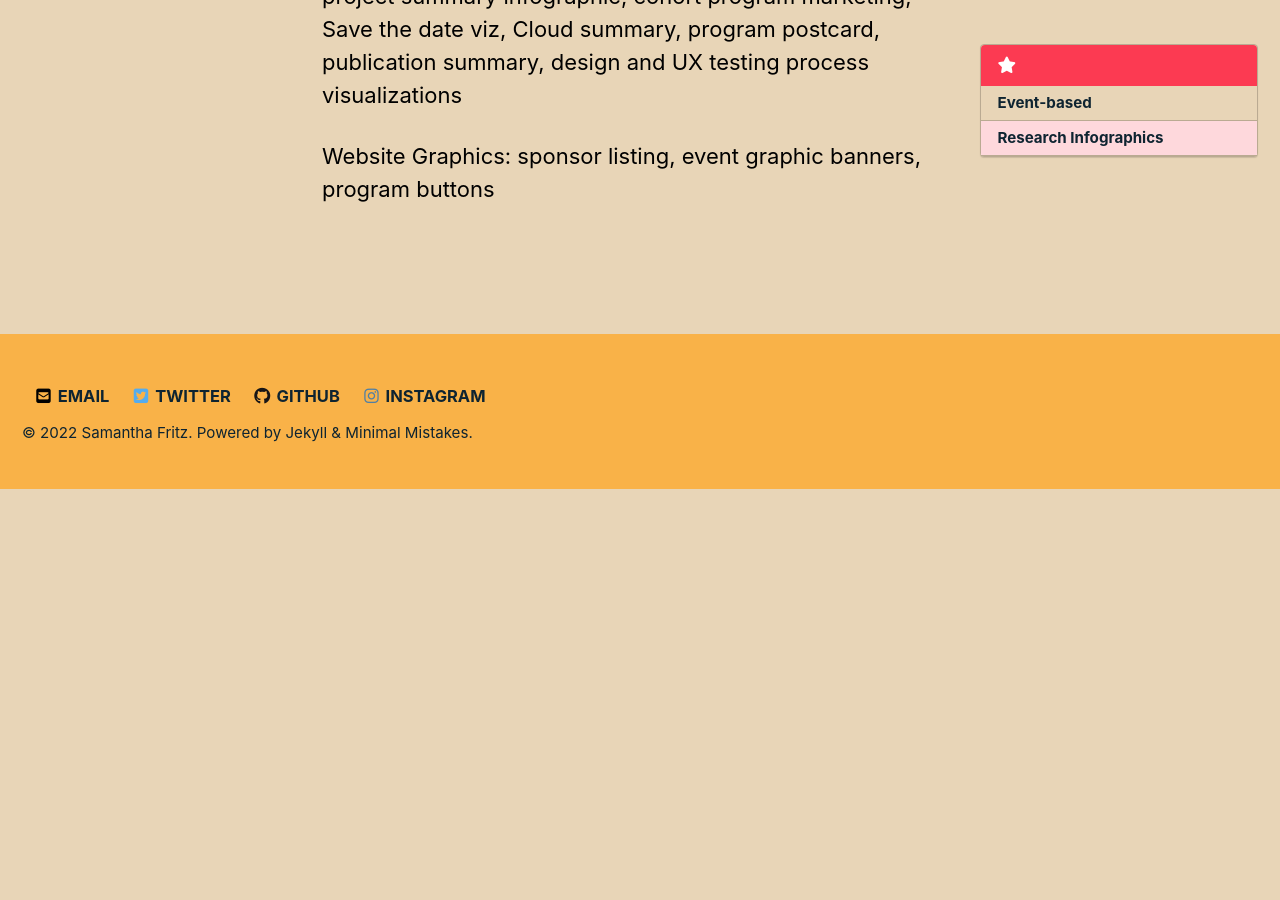
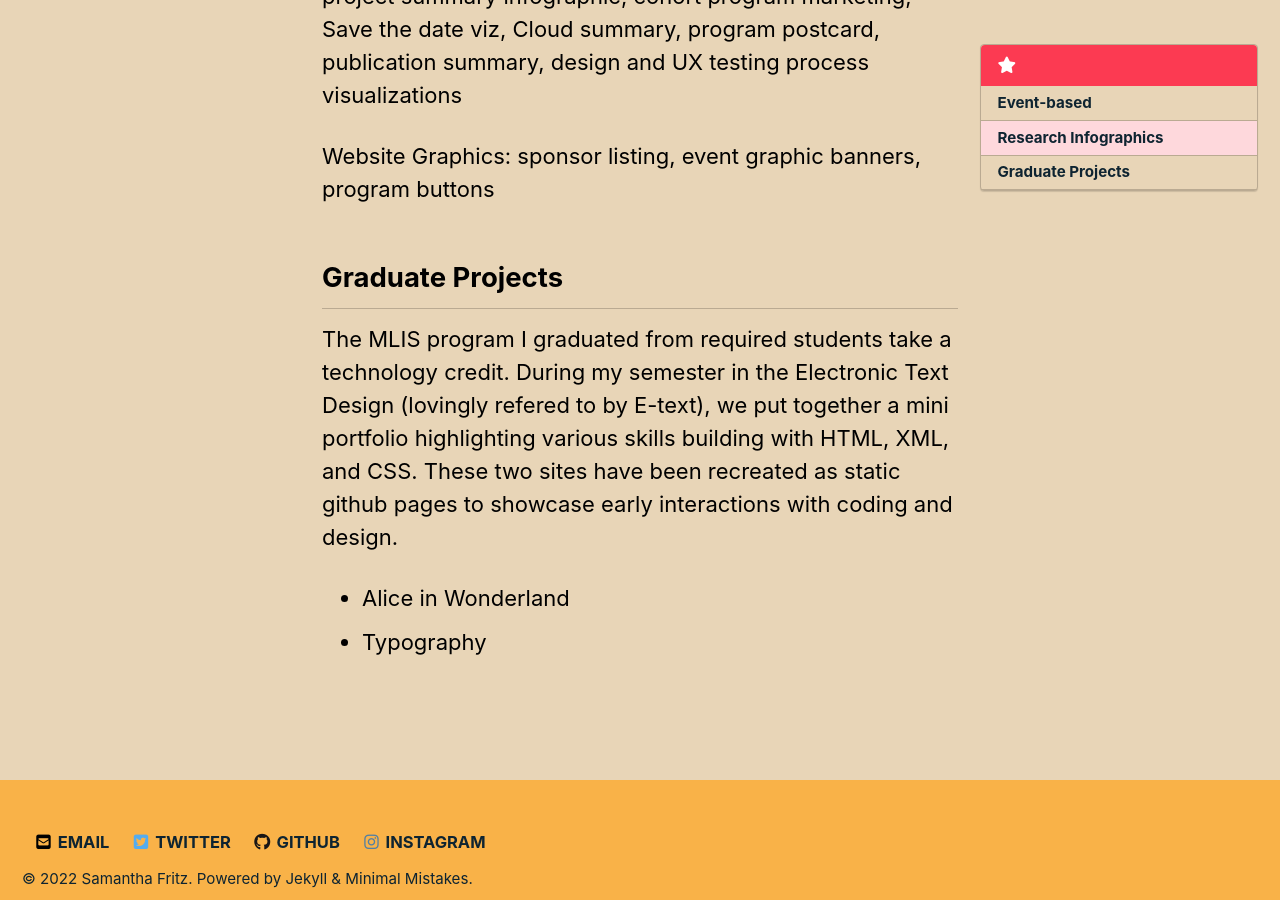
Before and after one commit to SamFritz/sfritzhold.github.io, a Jekyll site: the page built from _pages/digitalprojects.md, in a window 1280 px wide and 900 px high, scrolled down 971 px. Built offline with Jekyll 4.4.1, drawn with Linux system fonts in a browser that asks for light colours; cached includes are drawn as plain includes; nearby versions of some CDN libraries; before the commit the page ends 1460 px from its top, so only the background shows below that.

Commit message:
update to digital projects

```diff
--- a/_pages/digitalprojects.md
+++ b/_pages/digitalprojects.md
@@ -29,3 +29,11 @@ Archives Unleashed Project: logo design, event-based infographics and marketing
 
 
 Website Graphics: sponsor listing, event graphic banners, program buttons
+
+**Graduate Projects**
+---
+
+The MLIS program I graduated from required students take a technology credit. During my semester in the Electronic Text Design (lovingly refered to by E-text), we put together a mini portfolio highlighting various skills building with HTML, XML, and CSS. These two sites have been recreated as static github pages to showcase early interactions with coding and design.
+
+* Alice in Wonderland
+* Typography
```
Also changed, not shown: 6 other files.
